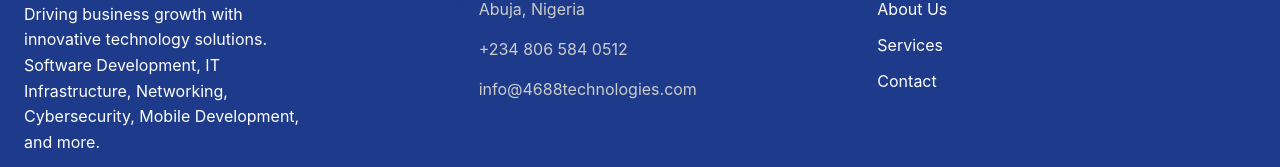
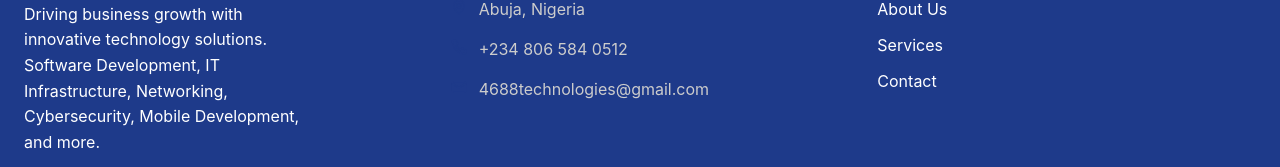
Before and after one commit to 4688Technologies/4688technologies, a React (Vite) app: page / in a window 1280 px wide. Shown: the part 6088-6255 px from the top of the page. Built offline with nearby package versions, Linux system fonts and the light colour scheme.

Commit message:
Update contact email  and recent content improvements

```diff
--- a/src/components/About/About.scss
+++ b/src/components/About/About.scss
@@ -1,4 +1,11 @@
 @import '../../styles/Button.scss';
+
+.hide-on-mobile {
+  @media (max-width: 768px) {
+    display: none !important;
+  }
+}
+
 
 .about {
   background: #f7fafd;
--- a/src/components/About/About.tsx
+++ b/src/components/About/About.tsx
@@ -49,7 +49,7 @@ const About: React.FC = () => {
             </div>
           </div>
 
-          <div className="about__image">
+          <div className="about__image hide-on-mobile">
             <img
               src="https://images.unsplash.com/photo-1461749280684-dccba630e2f6?auto=format&fit=crop&w=800&q=80"
               alt="Modern technology team at work"
--- a/src/components/Footer/Footer.tsx
+++ b/src/components/Footer/Footer.tsx
@@ -42,7 +42,7 @@ const Footer: React.FC = () => {
               </div>
               <div className="contact-item">
                 <Mail size={16} />
-                <span>info@4688technologies.com</span>
+                <span>4688technologies@gmail.com</span>
               </div>
             </div>
           </div>
```
